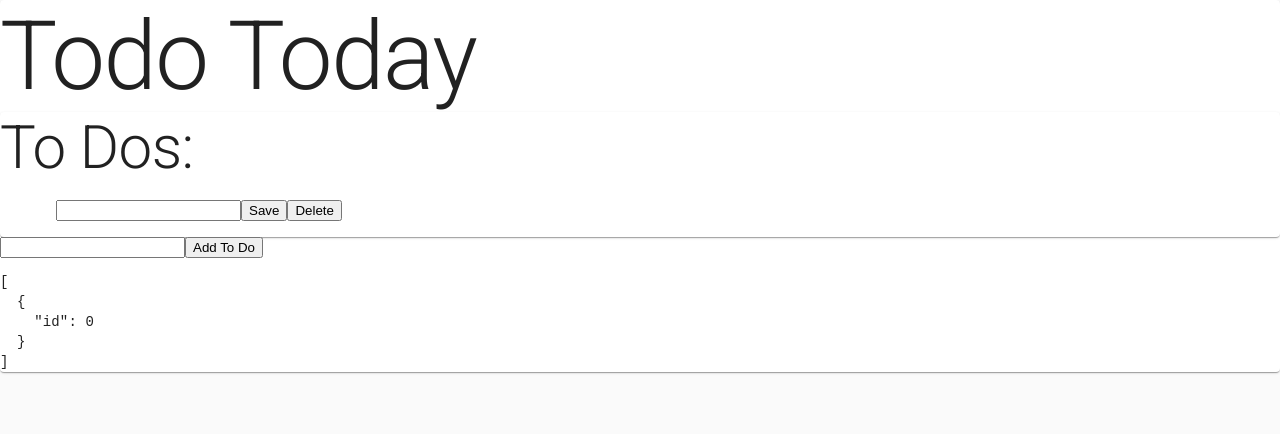
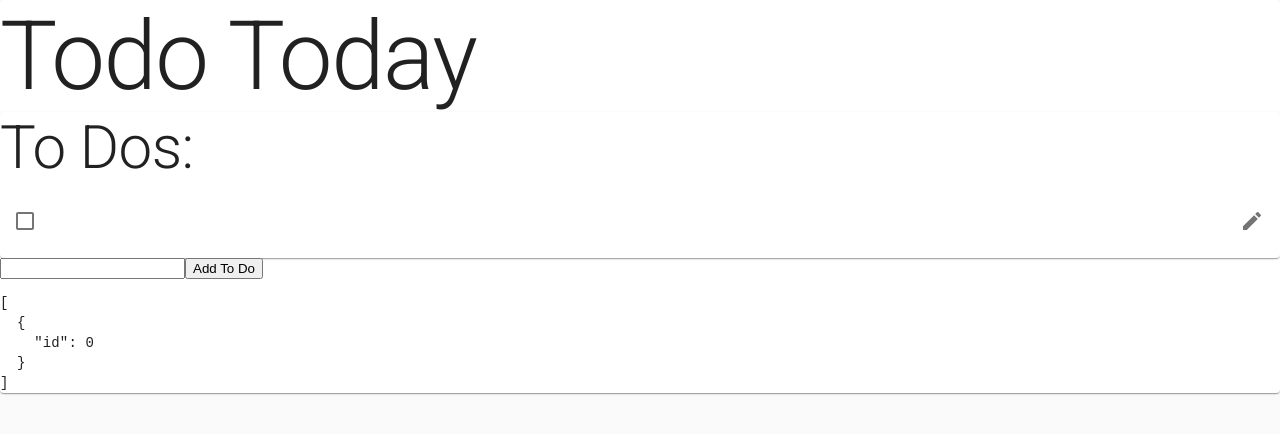
Before and after one commit to josephcarey/todotoday, a React (Create React App) app: page / in a window 1280 px wide. Shown: the top 434 px of the page. Built offline with nearby package versions, Linux system fonts and the light colour scheme; no server answers.

Commit message:
restructure and centralize todo logic

```diff
--- a/package.json
+++ b/package.json
@@ -5,6 +5,7 @@
   "proxy": "http://localhost:5000",
   "dependencies": {
     "@material-ui/core": "^4.10.2",
+    "@material-ui/icons": "^4.9.1",
     "@testing-library/jest-dom": "^4.2.4",
     "@testing-library/react": "^9.3.2",
     "@testing-library/user-event": "^7.1.2",
--- a/src/App/App.js
+++ b/src/App/App.js
@@ -11,9 +11,7 @@ import {
 
 import Header from "../Header/Header";
 import ToDoList from "../ToDoList/ToDoList";
-import ToDoShell from "../ToDoShell/ToDoShell";
-import ToDoNormal from "../ToDoNormal/ToDoNormal";
-import ToDoEditing from "../ToDoEditing/ToDoEditing";
+import ToDo from "../ToDo/ToDo";
 
 const theme = createMuiTheme({
   palette: {
@@ -94,31 +92,17 @@ const App = () => {
       <Paper>
         <Header text="Todo Today" />
         <ToDoList title="To Dos:">
-          <ul>
           {todos.map((todo) => {
             return (
-                <ToDoShell key={todo.id}>
-                  {currentlyEditing !== todo.id ? (
-                    <ToDoNormal
+              <ToDo
+                key={todo.id}
                 id={todo.id}
                 text={todo.text}
-                      setCurrentlyEditingText={setCurrentlyEditingText}
-                      handleEditClick={handleEditClick}
+                editToDo={editToDo}
+                deleteToDo={deleteToDo}
               />
-                  ) : (
-                    <ToDoEditing
-                      id={todo.id}
-                      text={todo.text}
-                      currentlyEditingText={currentlyEditingText}
-                      setCurrentlyEditingText={setCurrentlyEditingText}
-                      handleSaveClick={handleSaveClick}
-                      handleDeleteClick={handleDeleteClick}
-                    />
-                  )}
-                </ToDoShell>
             );
           })}
-          </ul>
         </ToDoList>
         <input
           type="text"
--- /dev/null
+++ b/src/ToDo/ToDo.js
@@ -0,0 +1,58 @@
+import React, { useState } from "react";
+import PropTypes from "prop-types";
+
+import {
+  Checkbox,
+  IconButton,
+  ListItem,
+  ListItemIcon,
+  ListItemSecondaryAction,
+  ListItemText,
+} from "@material-ui/core";
+
+import EditIcon from "@material-ui/icons/Edit";
+import DeleteIcon from "@material-ui/icons/Delete";
+import DoneIcon from "@material-ui/icons/Done";
+
+const ToDo = (props) => {
+  // Hooks
+  const [currentlyEditing, setCurrentlyEditing] = useState(false);
+  const [currentlyEditingText, setCurrentlyEditingText] = useState("");
+
+  //   Functions
+
+  // Return
+  return (
+    <ListItem>
+      <ListItemIcon>
+        <Checkbox edge="start" disableRipple />
+      </ListItemIcon>
+      <ListItemText primary={props.text} />
+      {!currentlyEditing ? (
+        <ListItemSecondaryAction>
+          <IconButton edge="end" onClick={() => setCurrentlyEditing(true)}>
+            <EditIcon />
+          </IconButton>
+        </ListItemSecondaryAction>
+      ) : (
+        <ListItemSecondaryAction>
+          <IconButton edge="end" onClick={() => props.deleteToDo(props.id)}>
+            <DeleteIcon />
+          </IconButton>
+          <IconButton edge="end" onClick={() => setCurrentlyEditing(false)}>
+            <DoneIcon />
+          </IconButton>
+        </ListItemSecondaryAction>
+      )}
+      {/* <button onClick={() => setCurrentlyEditing(!currentlyEditing)}>
+        {currentlyEditing ? "Editing" : "Edit"}
+      </button> */}
+    </ListItem>
+  );
+};
+
+ToDo.propTypes = {
+  text: PropTypes.string,
+};
+
+export default ToDo;
--- a/src/ToDoEditing/ToDoEditing.js
+++ /dev/null
@@ -1,30 +0,0 @@
-import React from "react";
-import PropTypes from "prop-types";
-
-import {} from "@material-ui/core";
-
-const ToDoEditing = (props) => {
-  return (
-    <>
-      <input
-        type="text"
-        value={props.currentlyEditingText}
-        onChange={(e) => props.setCurrentlyEditingText(e.target.value)}
-      />
-      <button
-        onClick={() =>
-          props.handleSaveClick(props.id, props.currentlyEditingText)
-        }
-      >
-        Save
-      </button>
-      <button onClick={() => props.handleDeleteClick(props.id)}>Delete</button>
-    </>
-  );
-};
-
-ToDoEditing.propTypes = {
-  text: PropTypes.string,
-};
-
-export default ToDoEditing;
--- a/src/ToDoNormal/ToDoNormal.js
+++ /dev/null
@@ -1,21 +0,0 @@
-import React from "react";
-import PropTypes from "prop-types";
-
-import {} from "@material-ui/core";
-
-const ToDoNormal = (props) => {
-  return (
-    <>
-      {props.text}
-      <button onClick={() => props.handleEditClick(props.id, props.text)}>
-        Edit
-      </button>
-    </>
-  );
-};
-
-ToDoNormal.propTypes = {
-  text: PropTypes.string,
-};
-
-export default ToDoNormal;
--- a/src/ToDoShell/ToDoShell.js
+++ /dev/null
@@ -1,14 +0,0 @@
-import React from "react";
-import PropTypes from "prop-types";
-
-import { ListItem } from "@material-ui/core";
-
-const TToDoShell = (props) => {
-  return <ListItem>{props.children}</ListItem>;
-};
-
-TToDoShell.propTypes = {
-  text: PropTypes.string,
-};
-
-export default TToDoShell;
```
Also changed, not shown: 1 other file (tests, documents, lock files or other folders). Lines whose indentation alone changed are shown as unchanged.
